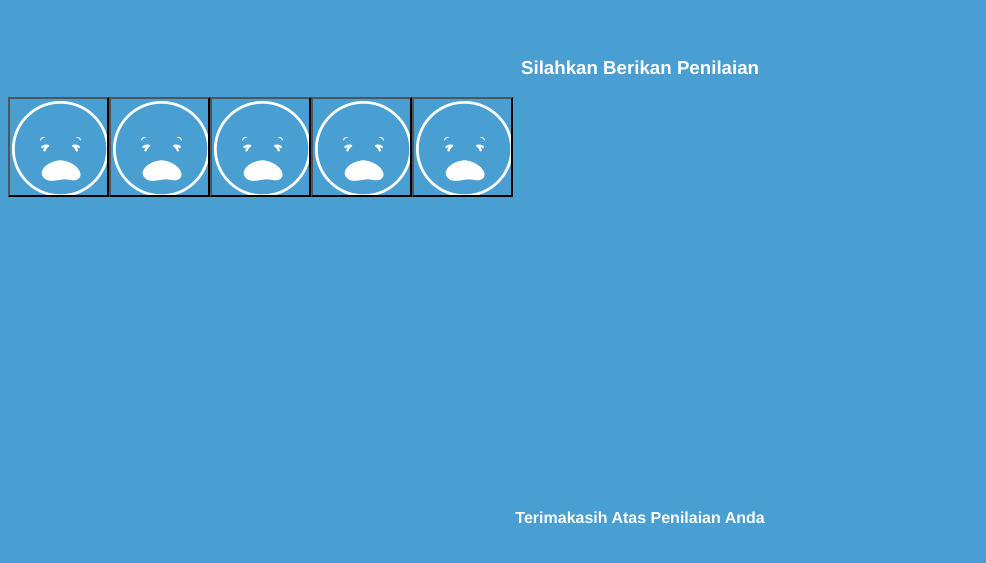
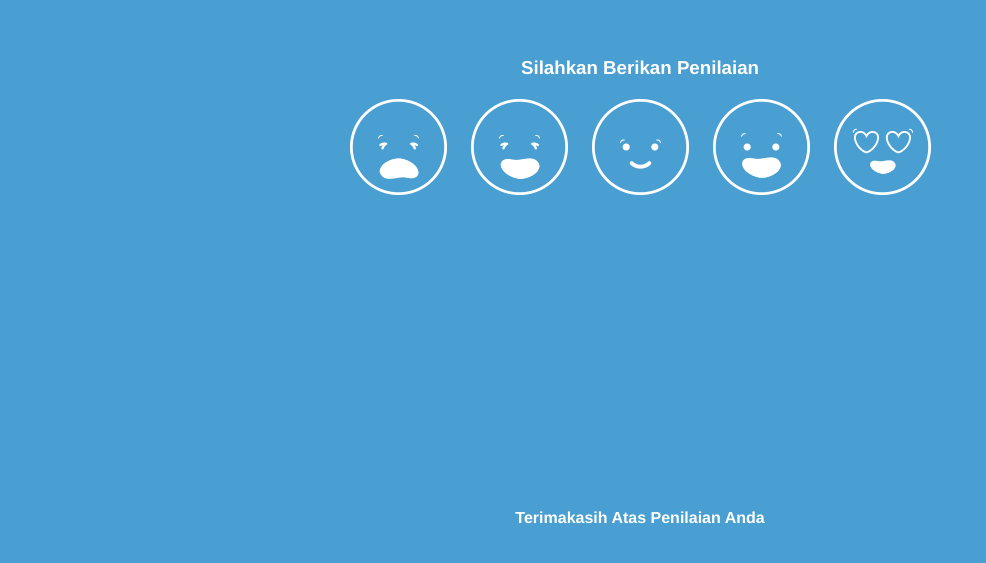
Before and after one commit to romanbatavi/polling-vue, a Vue app: page / in a window 1280 px wide. Shown: the part 115-678 px from the top of the page, without its empty margins (0-986 px from the left). Built offline with nearby package versions, Linux system fonts and the light colour scheme.

Commit message:
fix css/style emoticons

```diff
--- a/src/components/Vote.vue
+++ b/src/components/Vote.vue
@@ -32,5 +32,64 @@ export default {
     background: url('~@/assets/emoticon.png');
     width: 101px;
     height: 100px;
+    border: none;
+    margin: 0px 10px;
+    outline: none;
+    cursor: pointer;
+  }
+
+  .emoticons{
+    display: flex;
+    justify-content: center;
+  }
+  /* very-bad */
+  #very-bad{
+    background-position: 0px 0px;
+  }
+  #very-bad:hover{
+    background-position: 0px -100px;
+  }
+  #very-bad:active{
+    background-position: 0px -200px;
+  }
+  /* bad */
+  #bad{
+    background-position: -101px 0px;
+  }
+  #bad:hover{
+    background-position: -101px -100px;
+  }
+  #bad:active{
+    background-position: -101px -200px;
+  }
+  /* ok */
+  #ok{
+    background-position: -202px 0px;
+  }
+  #ok:hover{
+    background-position: -202px -100px;
+  }
+  #ok:active{
+    background-position: -202px -200px;
+  }
+  /* good */
+  #good{
+    background-position: -303px 0px;
+  }
+  #good:hover{
+    background-position: -303px -100px;
+  }
+  #good:active{
+    background-position: -303px -200px;
+  }
+  /* excellent */
+  #excellent{
+    background-position: -404px 0px;
+  }
+  #excellent:hover{
+    background-position: -404px -100px;
+  }
+  #excellent:active{
+    background-position: -404px -200px;
   }
 </style>
```
